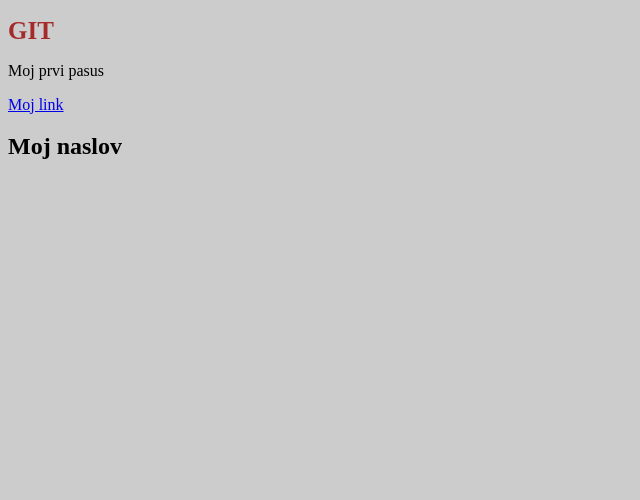
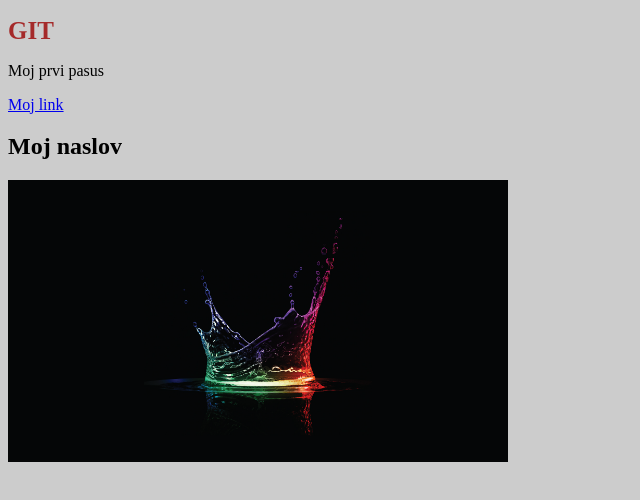
Before and after one commit to PredragCupic/smart, a plain HTML site: page index.html in a window 1280 px wide. Shown: the whole page, without its empty margins (0-640 px from the left). Drawn offline with Linux system fonts and the light colour scheme.

Commit message:
Dodata slika preko VS coda

```diff
--- a/index.html
+++ b/index.html
@@ -14,5 +14,8 @@
         <a href="#">Moj link</a>
     </div>
     <h2>Moj naslov</h2>
+    <div>
+        <img src="./img/xps-wallpaper.png" alt="slika kapljice" width="500px">
+    </div>
 </body>
 </html>
```
Also changed, not shown: img/xps-wallpaper.png (added).
